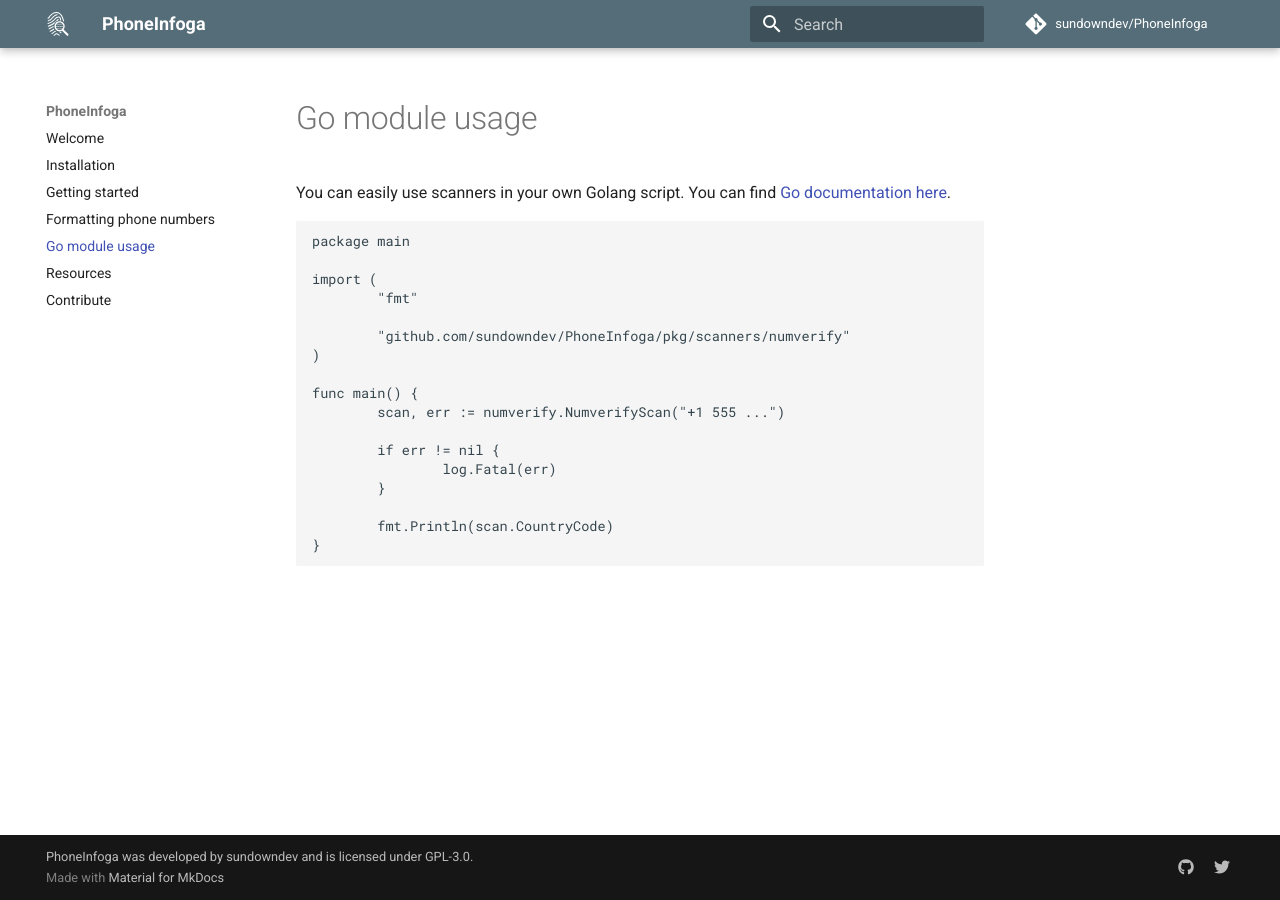
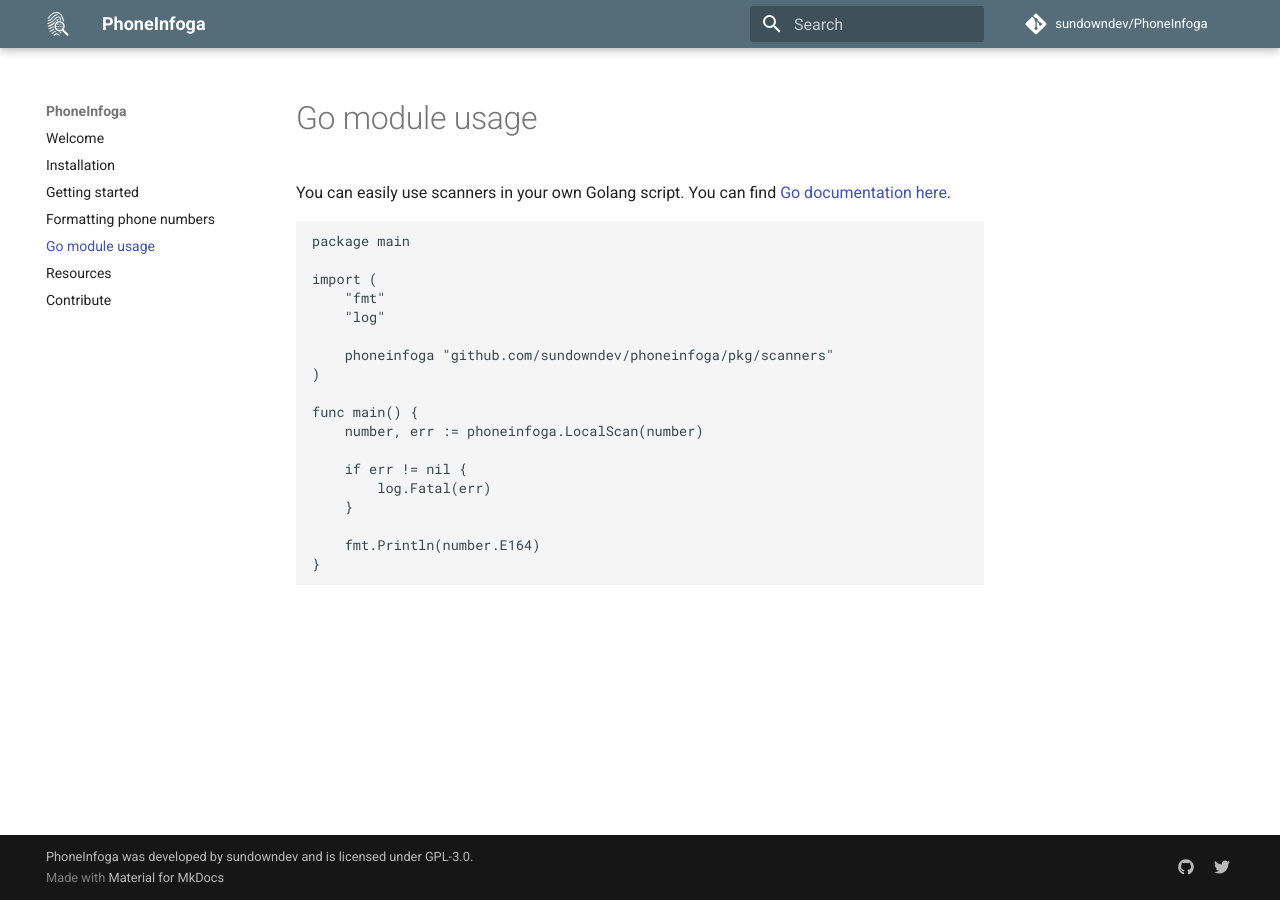
Before and after one commit to sundowndev/phoneinfoga, an MkDocs documentation site: the page built from docs/go-module-usage.md, in a window 1280 px wide. Built offline with MkDocs 1.6.1 and Material for MkDocs 9.7.7, drawn with Linux system fonts in a browser that asks for light colours; comment, search, counter and statistics services are not loaded.

Commit message:
docs: update go module usage

````diff
--- a/docs/go-module-usage.md
+++ b/docs/go-module-usage.md
@@ -6,18 +6,19 @@
 package main
 
 import (
-        "fmt"
+	"fmt"
+	"log"
 
-        "github.com/sundowndev/PhoneInfoga/pkg/scanners/numverify"
+	phoneinfoga "github.com/sundowndev/phoneinfoga/pkg/scanners"
 )
 
 func main() {
-        scan, err := numverify.NumverifyScan("+1 555 ...")
+	number, err := phoneinfoga.LocalScan(number)
 
-        if err != nil {
-                log.Fatal(err)
-        }
+	if err != nil {
+		log.Fatal(err)
+	}
 
-        fmt.Println(scan.CountryCode)
+	fmt.Println(number.E164)
 }
 ```
````
